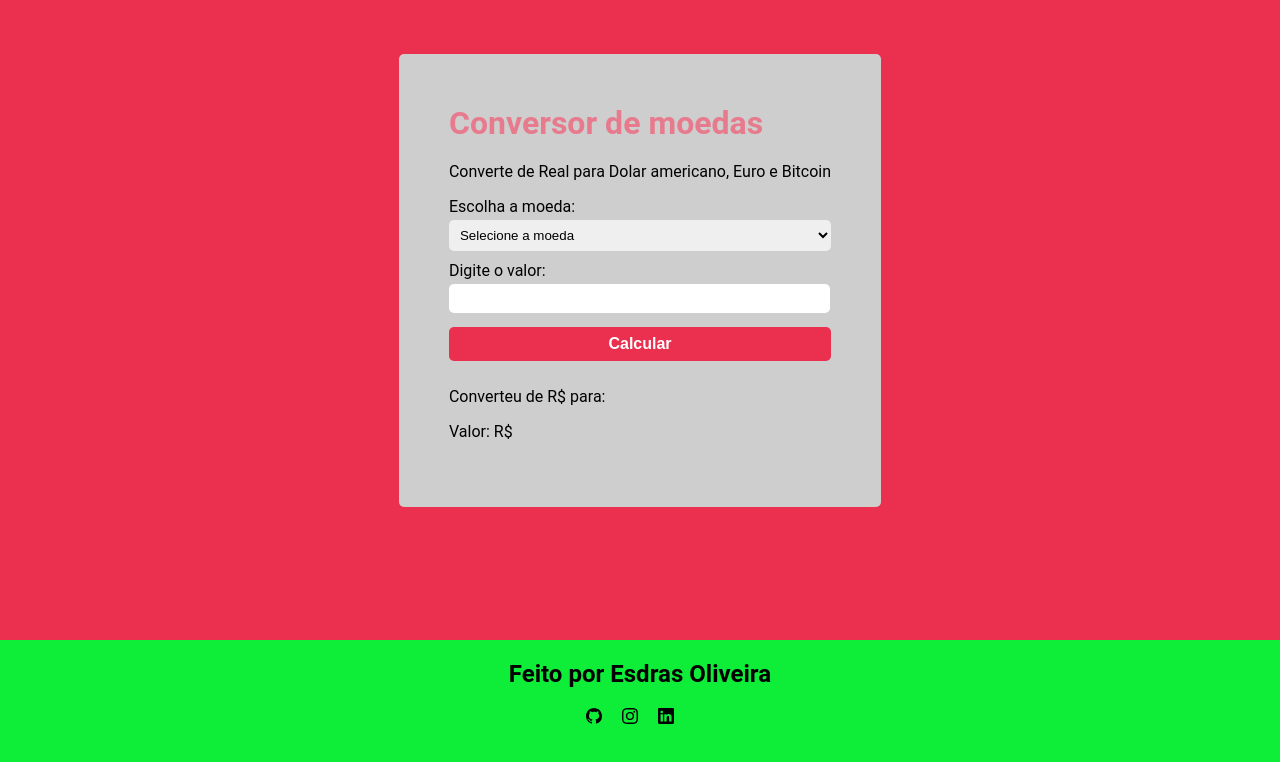
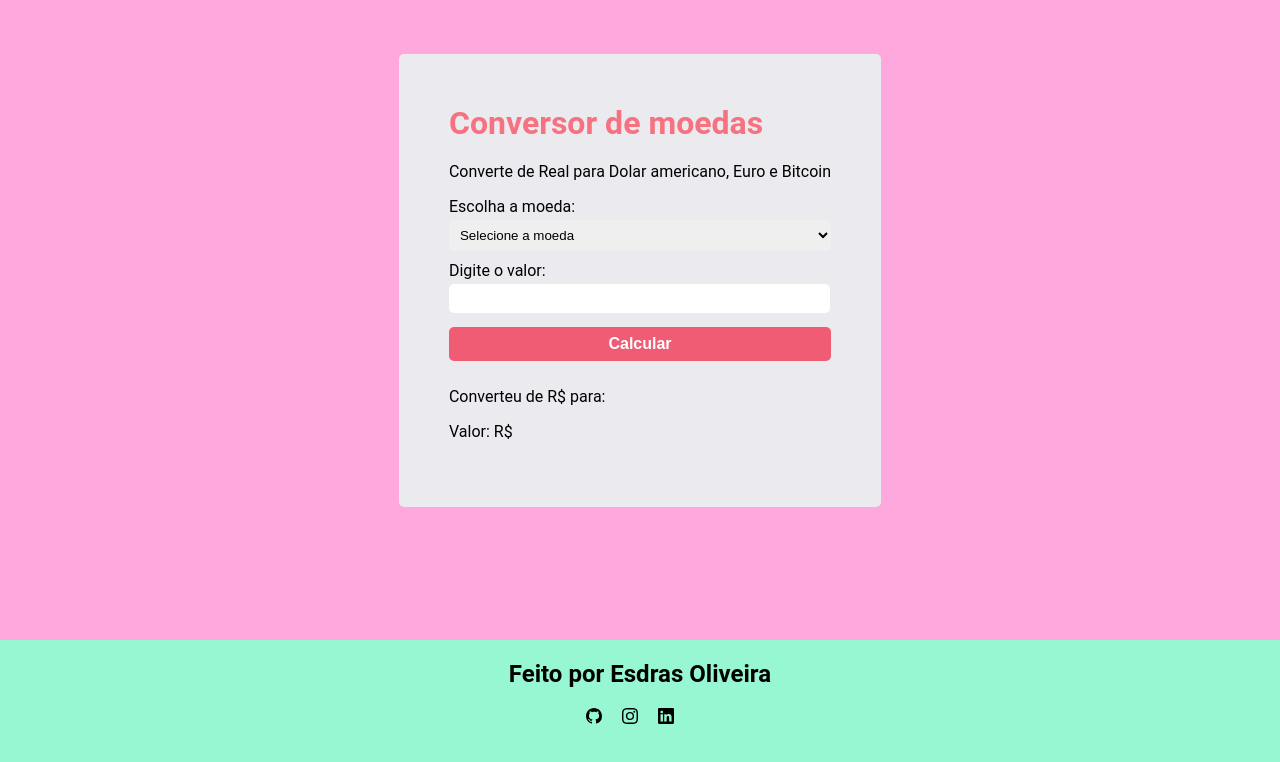
Before and after one commit to EsdrasOliver/conversor-moedas, a React (Vite) app: page / in a window 1280 px wide. Shown: the top 762 px of the page. Built offline with nearby package versions, Linux system fonts and the light colour scheme.

Commit message:
alterando cores

```diff
--- a/src/components/Footer/index.css
+++ b/src/components/Footer/index.css
@@ -2,7 +2,8 @@
     position: absolute;
     height: 10rem;
     width: 100vw;
-    background-color: #0EED38;
+    /* background-color: #0EED38; */
+    background-color: #96f7d2;
     text-align: center;
     bottom: 0;
 }
--- a/src/components/Form/index.css
+++ b/src/components/Form/index.css
@@ -18,7 +18,8 @@ input:focus, select:focus {
 
 input[type=submit] {
     padding: 8px;
-    background-color: #EB2F4E;
+    background-color: #f05c74;
+    /* background-color: #F67280; */
     border: none;
     border-radius: 5px;
     color: #fff;
@@ -28,7 +29,8 @@ input[type=submit] {
 }
 input[type=submit]:hover {
     cursor: pointer;
-    background-color: #f1778b;
+    /* background-color: #f1778b; */
+    opacity: 0.7;
 }
 
 @media (max-width: 667px) {
--- a/src/components/Header/index.css
+++ b/src/components/Header/index.css
@@ -1,7 +1,8 @@
 h1 {
     margin: 0;
     margin-bottom: 20px;
-    color: #ff294d81;
+    /* color: #ff294d81; */
+    color: #F67280;
 }
 
 @media (max-width: 667px){
--- a/src/global.css
+++ b/src/global.css
@@ -3,7 +3,8 @@ body {
   padding: 0;
   box-sizing: border-box;
   font-family: 'Roboto', sans-serif;
-  background-color: #EB2F4E;
+  /* background-color: #F5B5FC; */
+  background-color: #FFA8DD;
 }
 
 .container {
--- a/src/styles/index.jsx
+++ b/src/styles/index.jsx
@@ -4,7 +4,8 @@ export const Container = styled.div`
     display: flex;
     align-items: center;
     justify-content: center;
-    background-color: #cecece;
+    /* background-color: #C4C5BF; */
+    background-color: #EBEAEF;
     padding: 50px;
     border-radius: 5px;
 
```
